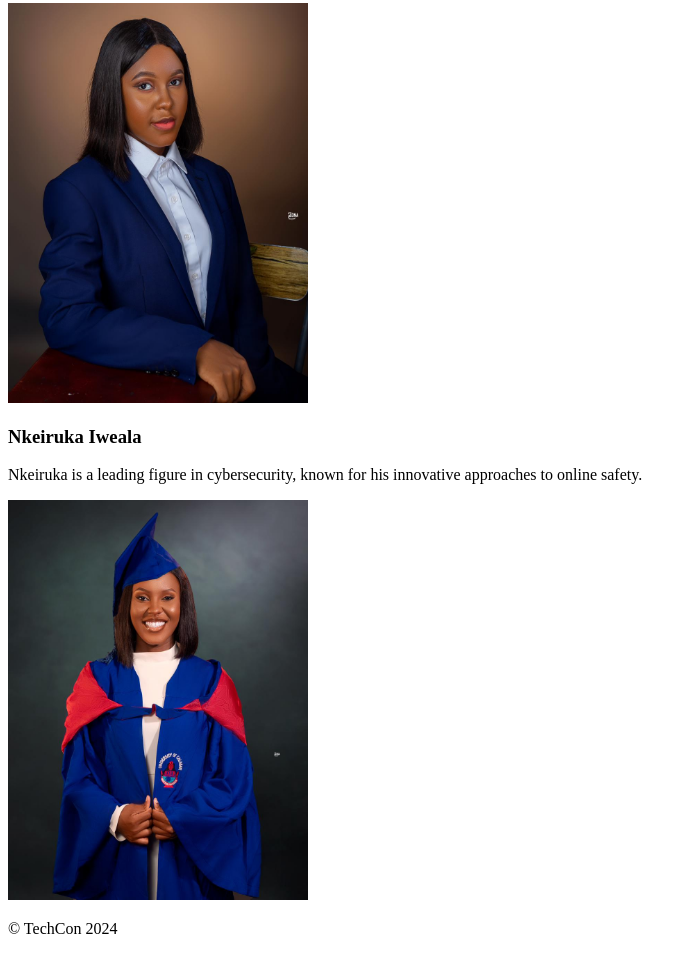
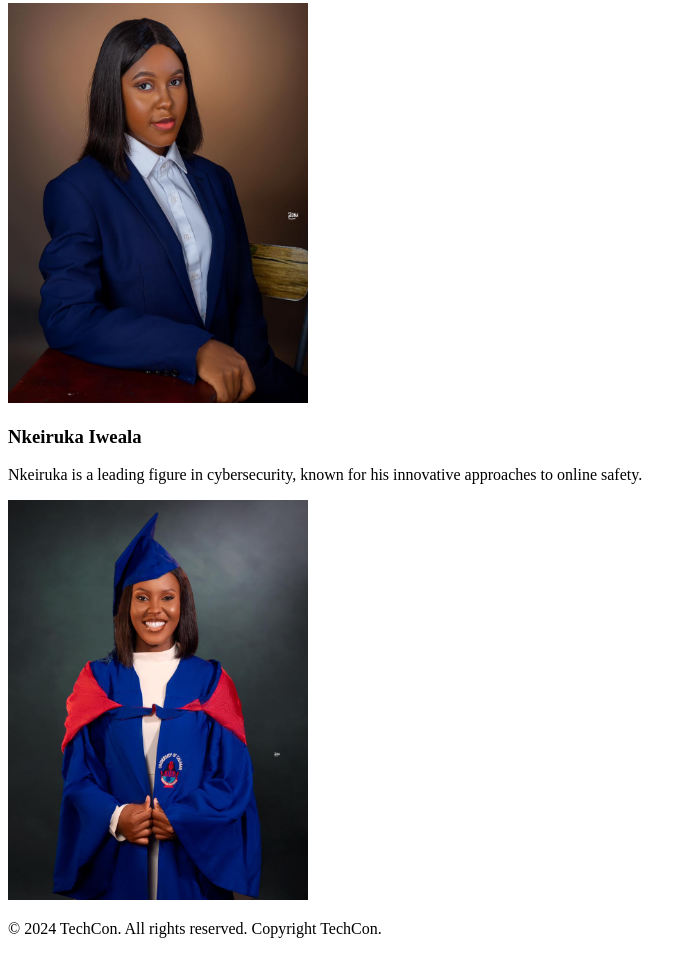
Before and after one commit to favouriweala/TechCon_HTML, a plain HTML site: page about.html in a window 1280 px wide. Shown: the part 1539-2493 px from the top of the page, without its empty margins (0-697 px from the left). Drawn offline with Linux system fonts and the light colour scheme.

Commit message:
Add consistent copyright footer across all pages

```diff
--- a/about.html
+++ b/about.html
@@ -59,7 +59,8 @@
             </section>
         </main>
         <footer>
-            <p>&copy; TechCon 2024</p>
+            <p>&copy; 2024 TechCon. All rights reserved. Copyright TechCon.</p>
         </footer>
+
     </body>
 </html>
```
Also changed, not shown: index.html (+2 -1 lines), schedule.html (+2 -1 lines).
